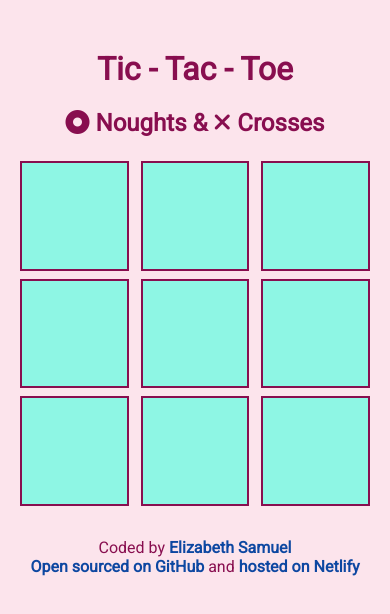
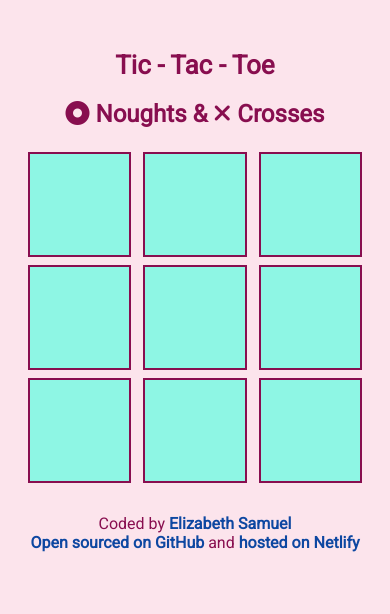
Before and after one commit to Elizabeth-Susan/Tic-Tac-Toe, a plain HTML site: page index.html in a window 390 px wide. Drawn offline with Linux system fonts and the light colour scheme.

Commit message:
Added media queries for screen resolution

```diff
--- a/styles.css
+++ b/styles.css
@@ -9,6 +9,10 @@ h1,
 h2,
 p {
   color: #880e4f;
+}
+
+h1 {
+  margin-top: 40px;
 }
 
 ul {
@@ -44,3 +48,14 @@ a {
 a:hover {
   color: #880e4f;
 }
+
+@media (max-width: 400px) {
+  h1 {
+    font-size: 26px;
+  }
+
+  ul {
+    width: 350px;
+    height: 350px;
+  }
+}
```
